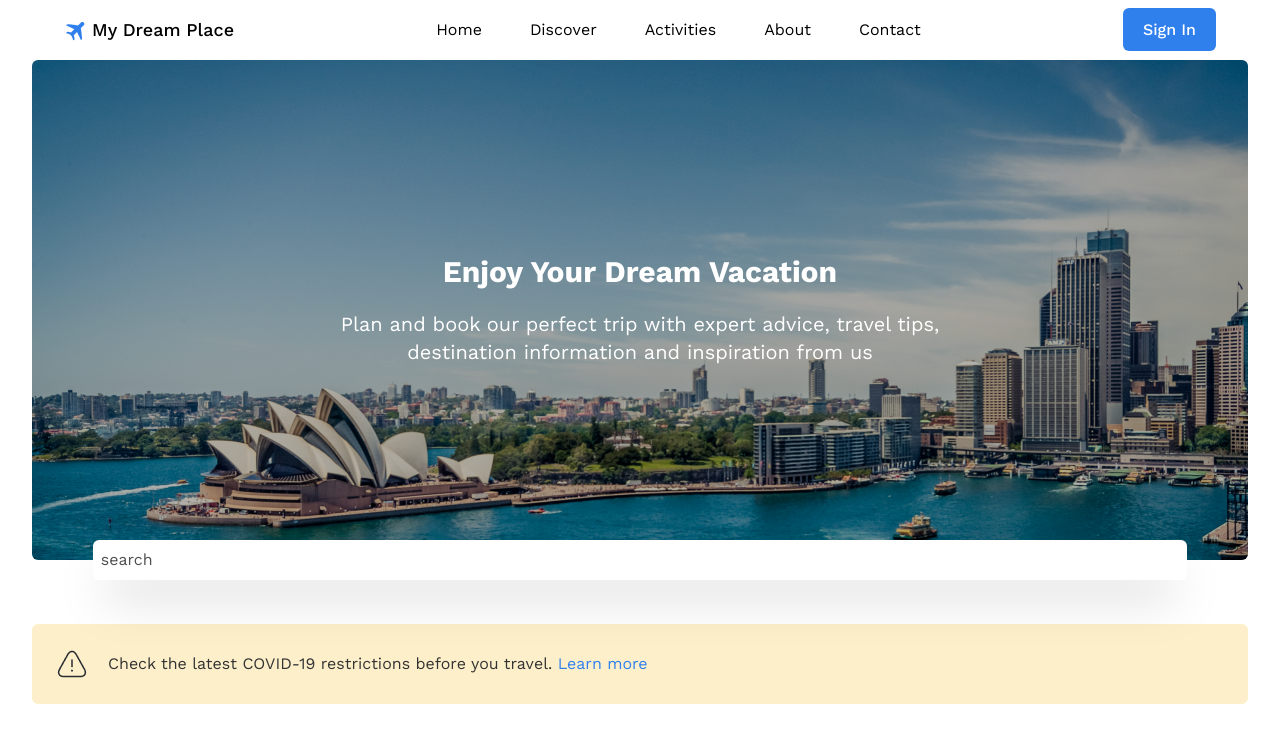
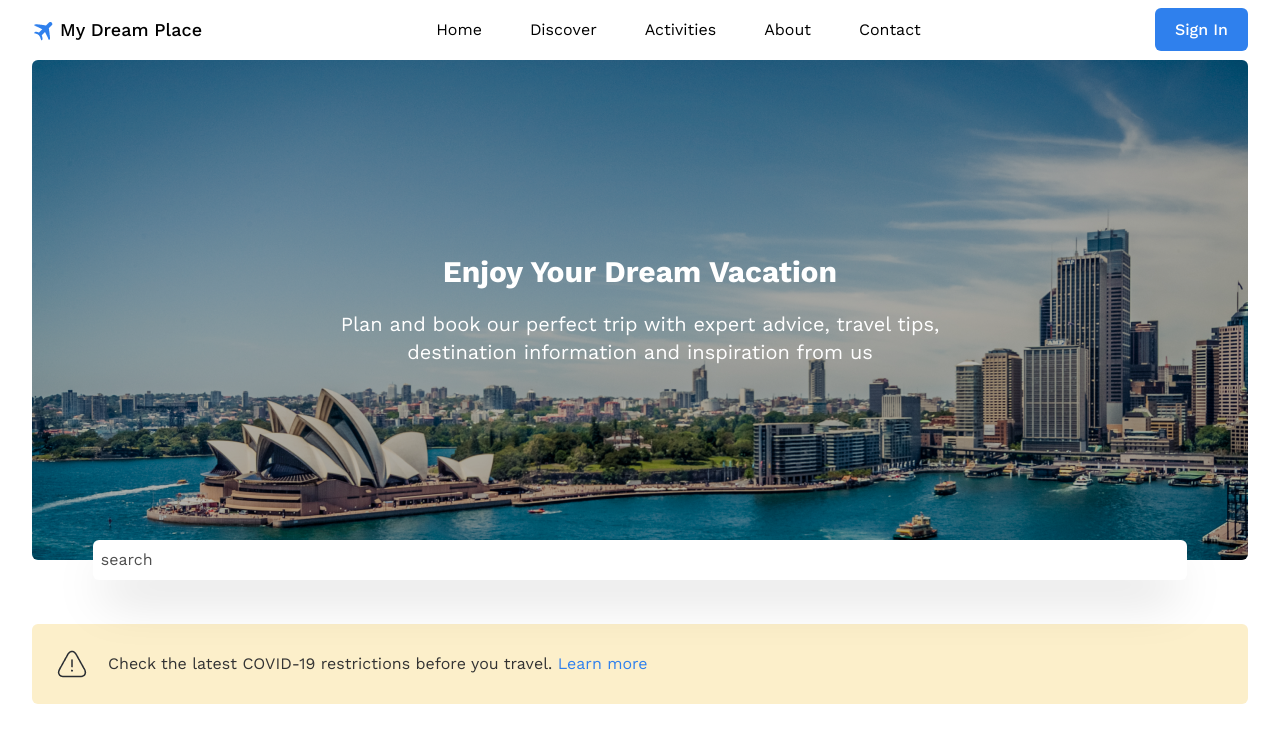
Before and after one commit to AmrMustafa13/algoriza-internship-163, a Vue app: page / in a window 1280 px wide. Shown: the top 742 px of the page. Built offline with nearby package versions, Linux system fonts and the light colour scheme.

Commit message:
fix nav x padding

```diff
--- a/src/components/Navbar.vue
+++ b/src/components/Navbar.vue
@@ -1,5 +1,5 @@
 <template>
-  <nav class="container flex justify-between items-center py-4">
+  <nav class="flex justify-between items-center py-4">
     <div class="flex items-center gap-1 font-[500] text-lg">
       <img src="../assets/images/logo.png" alt="logo" />
       <router-link to="/">My Dream Place</router-link>
```
